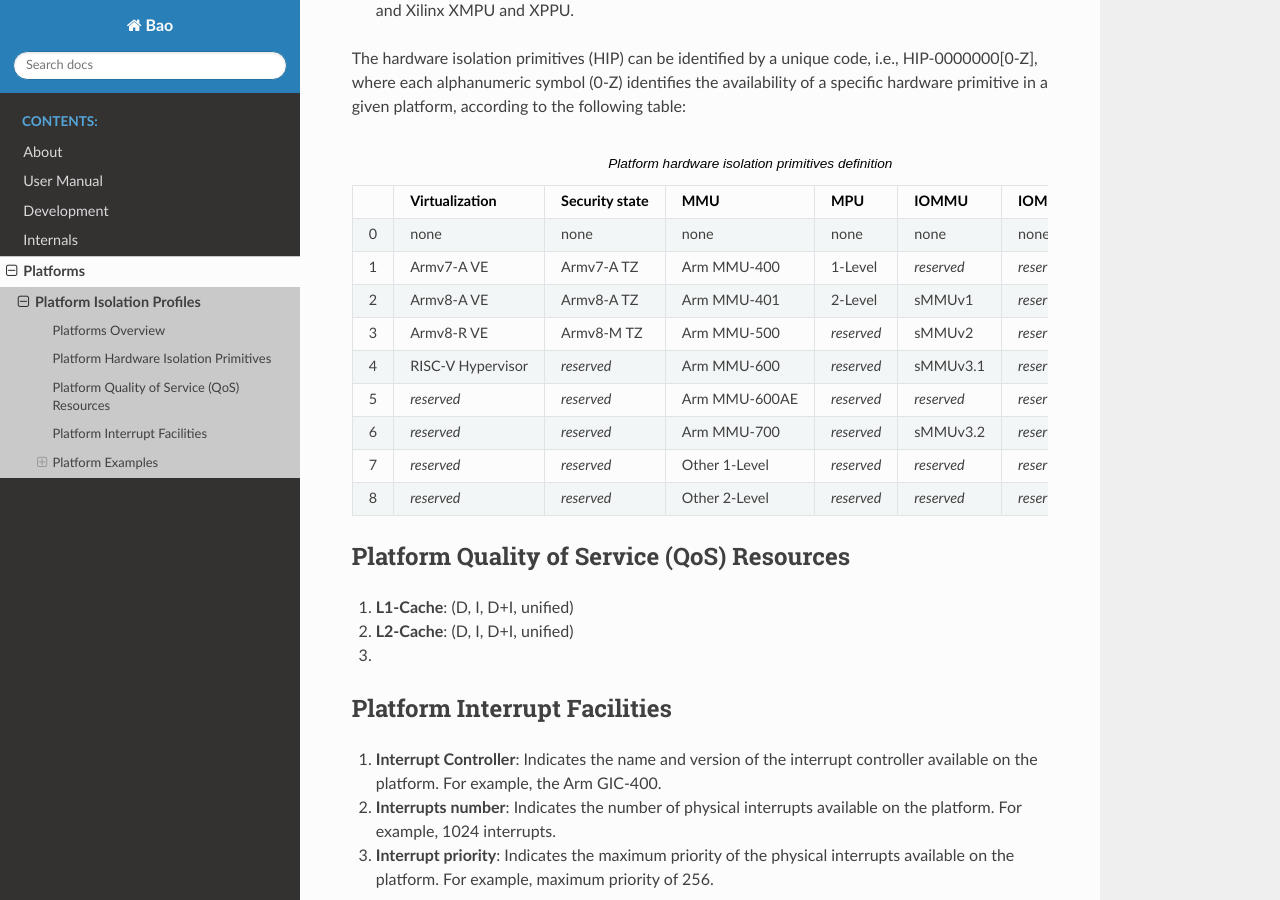
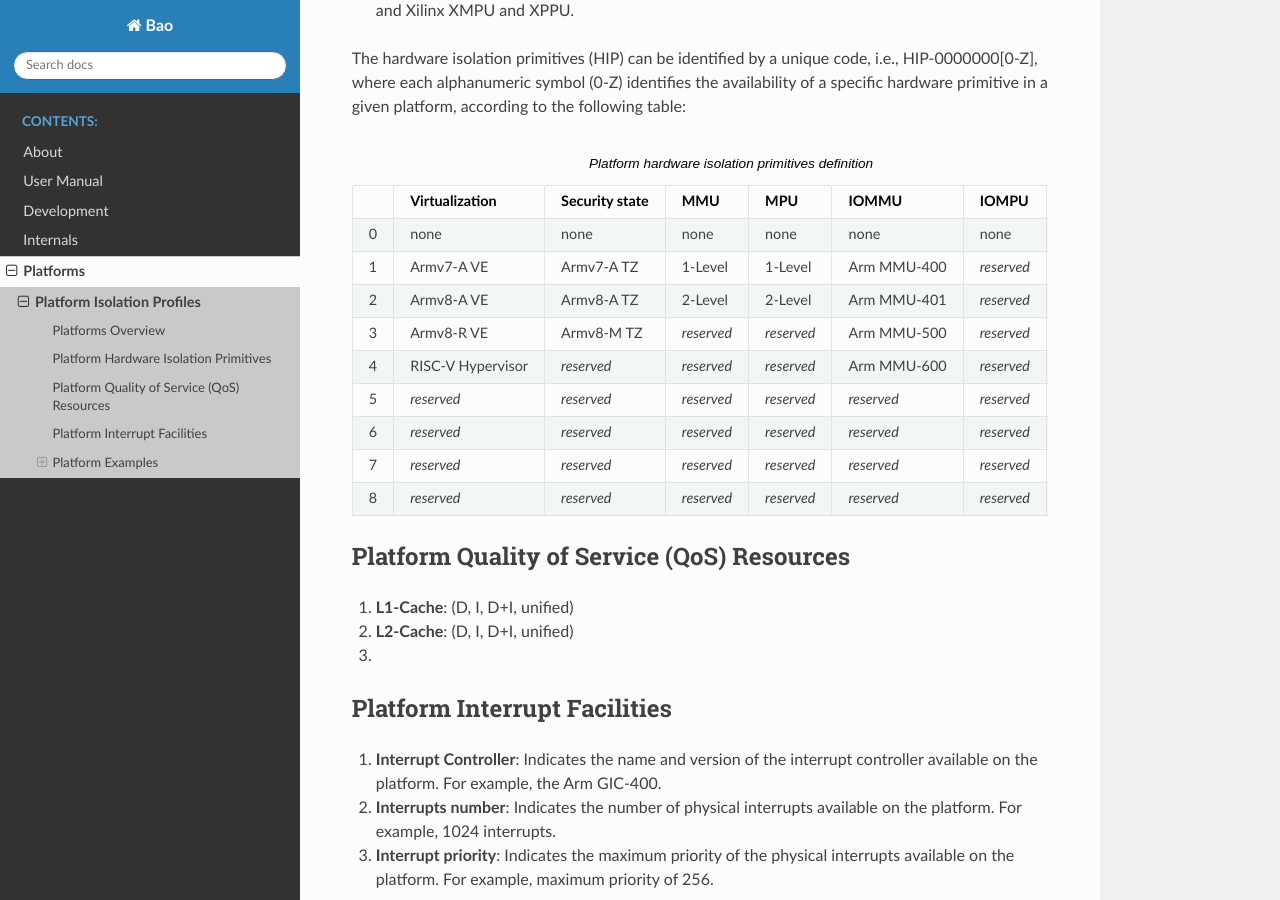
Before and after one commit to bao-project/bao-docs, a Sphinx documentation site: the page built from source/platform/platform.rst, in a window 1280 px wide and 900 px high, scrolled down 1281 px. Built offline with Sphinx 7.4.7 and the Read the Docs theme 2.0.0, drawn with Linux system fonts in a browser that asks for light colours.

Commit message:
Fix HPI table MMU & IOMMU

```diff
--- a/source/platform/platform.rst
+++ b/source/platform/platform.rst
@@ -102,39 +102,39 @@ the following table:
    * - 1
      - Armv7-A VE
      - Armv7-A TZ
+     - 1-Level
+     - 1-Level
      - Arm MMU-400
-     - 1-Level
-     - *reserved*
      - *reserved*
      - *reserved*
    * - 2
      - Armv8-A VE
      - Armv8-A TZ
+     - 2-Level
+     - 2-Level
      - Arm MMU-401
-     - 2-Level
-     - sMMUv1
      - *reserved*
      - *reserved*
    * - 3
      - Armv8-R VE
      - Armv8-M TZ
+     - *reserved*
+     - *reserved*
      - Arm MMU-500
-     - *reserved*
-     - sMMUv2
      - *reserved*
      - *reserved*
    * - 4
      - RISC-V Hypervisor
      - *reserved*
+     - *reserved*
+     - *reserved*
      - Arm MMU-600
-     - *reserved*
-     - sMMUv3.1
      - *reserved*
      - *reserved*
    * - 5
      - *reserved*
      - *reserved*
-     - Arm MMU-600AE
+     - *reserved*
      - *reserved*
      - *reserved*
      - *reserved*
@@ -142,15 +142,15 @@ the following table:
    * - 6
      - *reserved*
      - *reserved*
-     - Arm MMU-700
      - *reserved*
-     - sMMUv3.2
+     - *reserved*
+     - *reserved*
      - *reserved*
      - *reserved*
    * - 7
      - *reserved*
      - *reserved*
-     - Other 1-Level
+     - *reserved*
      - *reserved*
      - *reserved*
      - *reserved*
@@ -158,7 +158,7 @@ the following table:
    * - 8
      - *reserved*
      - *reserved*
-     - Other 2-Level
+     - *reserved*
      - *reserved*
      - *reserved*
      - *reserved*
```
